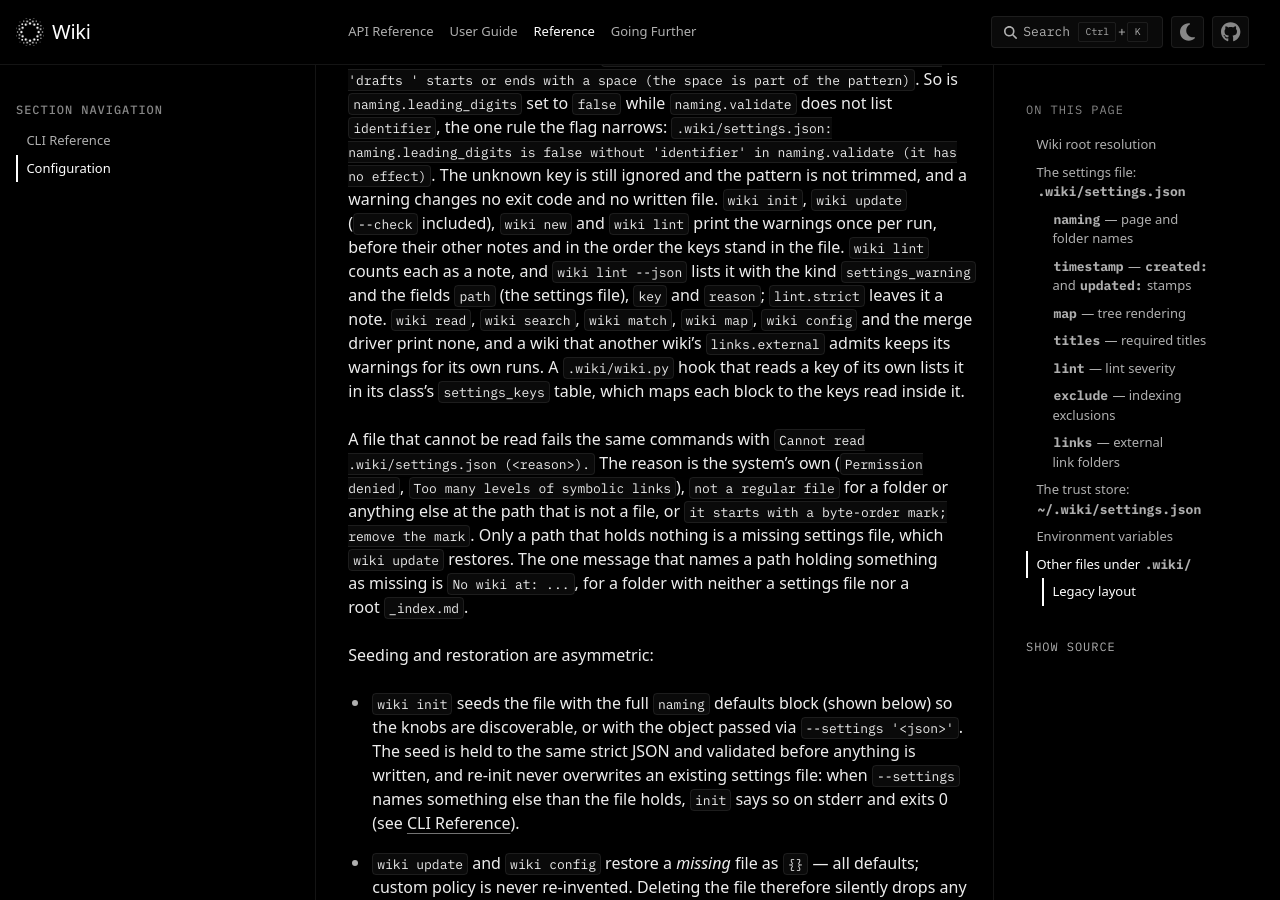
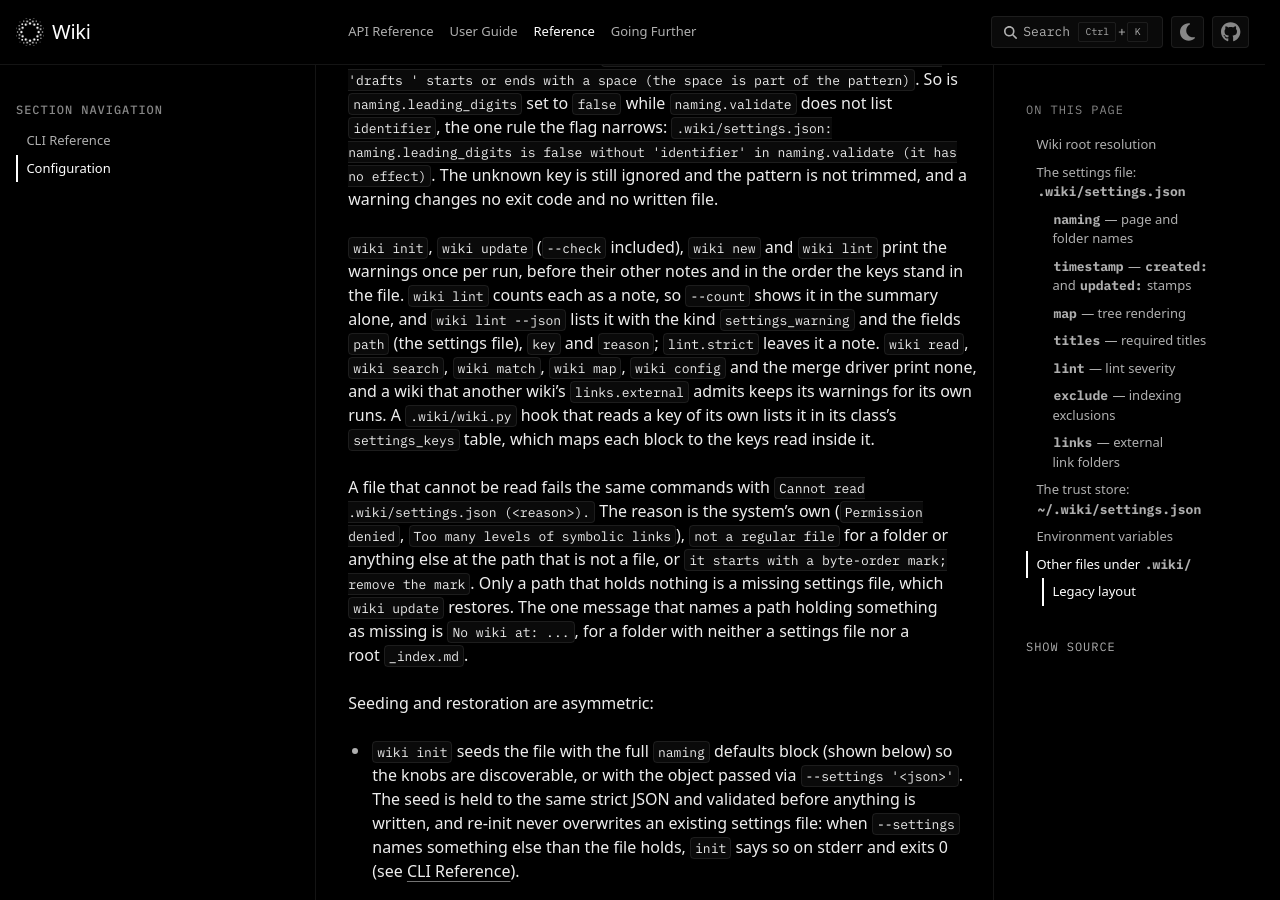
Before and after one commit to plasma-ai/wiki, a Sphinx documentation site: the page built from docs/configuration.rst, in a window 1280 px wide and 900 px high, scrolled down 2890 px. Built offline with Sphinx 7.4.7 and the PyData theme 0.15.4, drawn with Linux system fonts in a browser that asks for light colours; some web fonts are replaced; pages that are not in the unit, such as notebooks, are missing from menus; cross-references to code outside the pages are shown as plain code.

Commit message:
say where lint --count shows a settings warning
`wiki lint --count` prints only its summary, so a settings warning
shows there as one of the counted notes and has no line of its own.
The configuration page now says so, and gives the commands that print
the warnings a paragraph of their own.

The unknown-key test pins lint's exit code beside the other commands'.

Co-Authored-By: Claude Fable 5.2 <noreply@anthropic.com>

```diff
--- a/docs/configuration.rst
+++ b/docs/configuration.rst
@@ -124,9 +124,11 @@ rule the flag narrows: ``.wiki/settings.json: naming.leading_digits is false
 without 'identifier' in naming.validate (it has no effect)``. The unknown key is
 still ignored and the pattern is not trimmed, and a warning changes no exit
 code and no written file.
+
 ``wiki init``, ``wiki update`` (``--check`` included), ``wiki new`` and
 ``wiki lint`` print the warnings once per run, before their other notes and in
-the order the keys stand in the file. ``wiki lint`` counts each as a note, and
+the order the keys stand in the file. ``wiki lint`` counts each as a note, so
+``--count`` shows it in the summary alone, and
 ``wiki lint --json`` lists it with the kind ``settings_warning`` and the fields
 ``path`` (the settings file), ``key`` and ``reason``; ``lint.strict`` leaves it
 a note. ``wiki read``, ``wiki search``, ``wiki match``, ``wiki map``,
```
Also changed, not shown: 1 other file.
